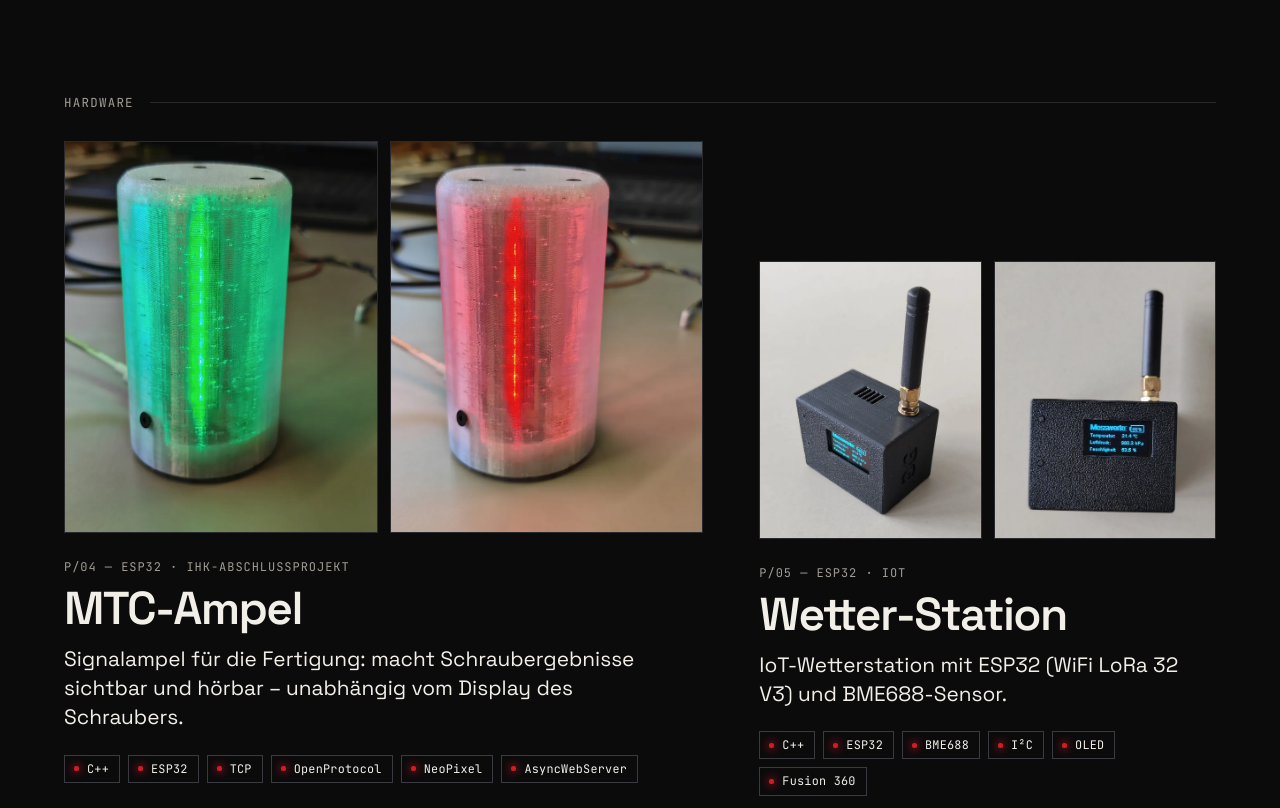
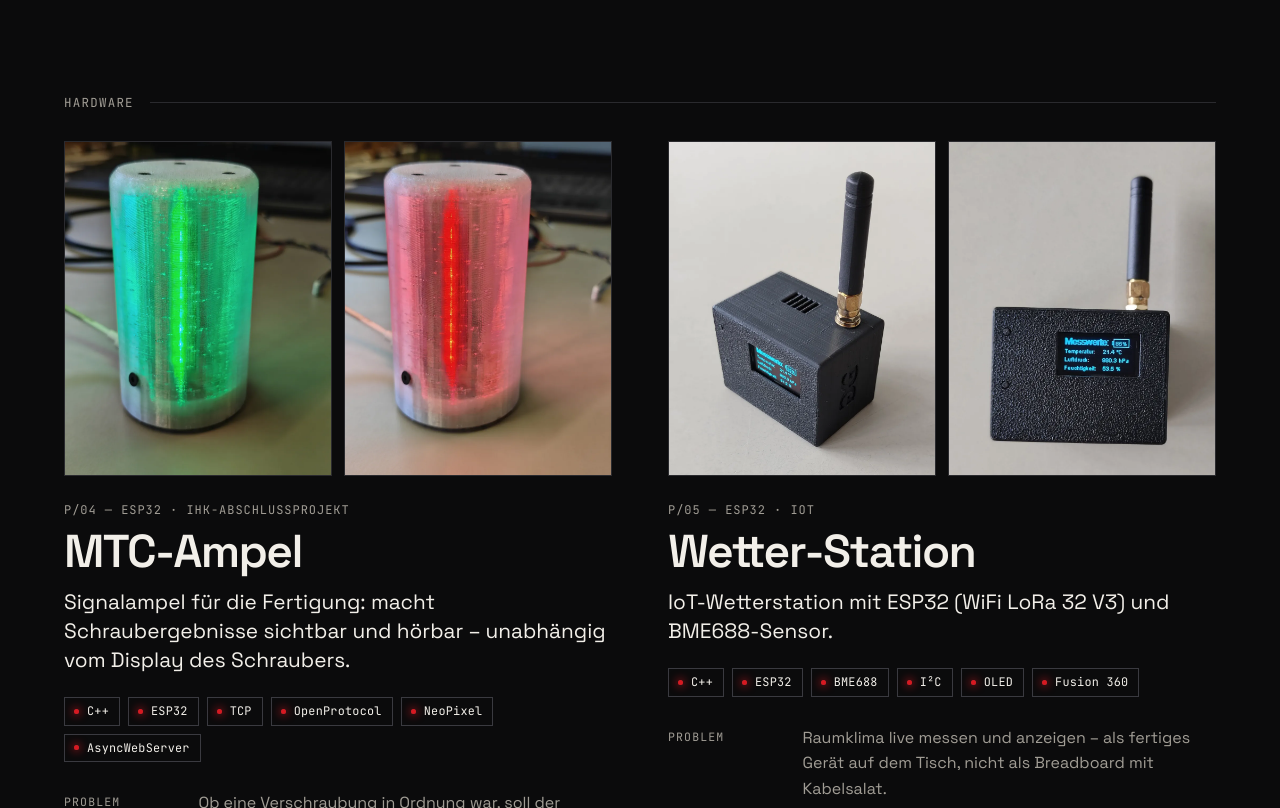
Before and after one commit to GiacomoGreco1/GiacomoGreco1.github.io, a plain HTML site: page index.html in a window 1280 px wide. Shown: the part 3600-4408 px from the top of the page. Drawn offline with Linux system fonts and the light colour scheme.

Commit message:
MTC-Ampel und Wetter-Station: Fotos gleich gross

```diff
--- a/assets/css/style.css
+++ b/assets/css/style.css
@@ -573,8 +573,7 @@ strong { font-weight: 600; color: var(--ink); }
 .project--stack .shots-row { margin-bottom: 28px; transition: transform .5s var(--ease); }
 .project--stack h3 { font-size: clamp(2rem, 3.6vw, 3rem); }
 @media (min-width: 900px) {
-  .duo { grid-template-columns: 7fr 5fr; column-gap: 56px; align-items: start; }
-  .duo > :nth-child(2) { margin-top: 120px; }
+  .duo { grid-template-columns: 1fr 1fr; column-gap: 56px; align-items: start; }
 }
 
 /* ---------- Erfahrung: Leiterbahn ---------- */
```
